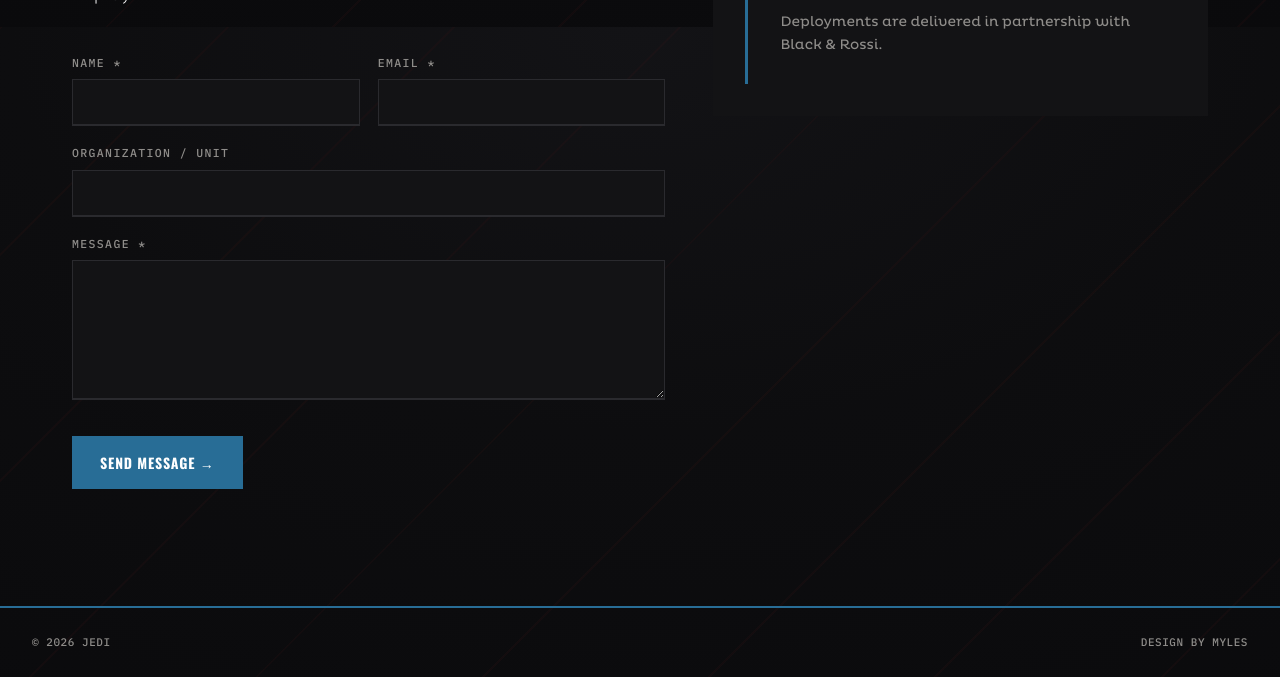
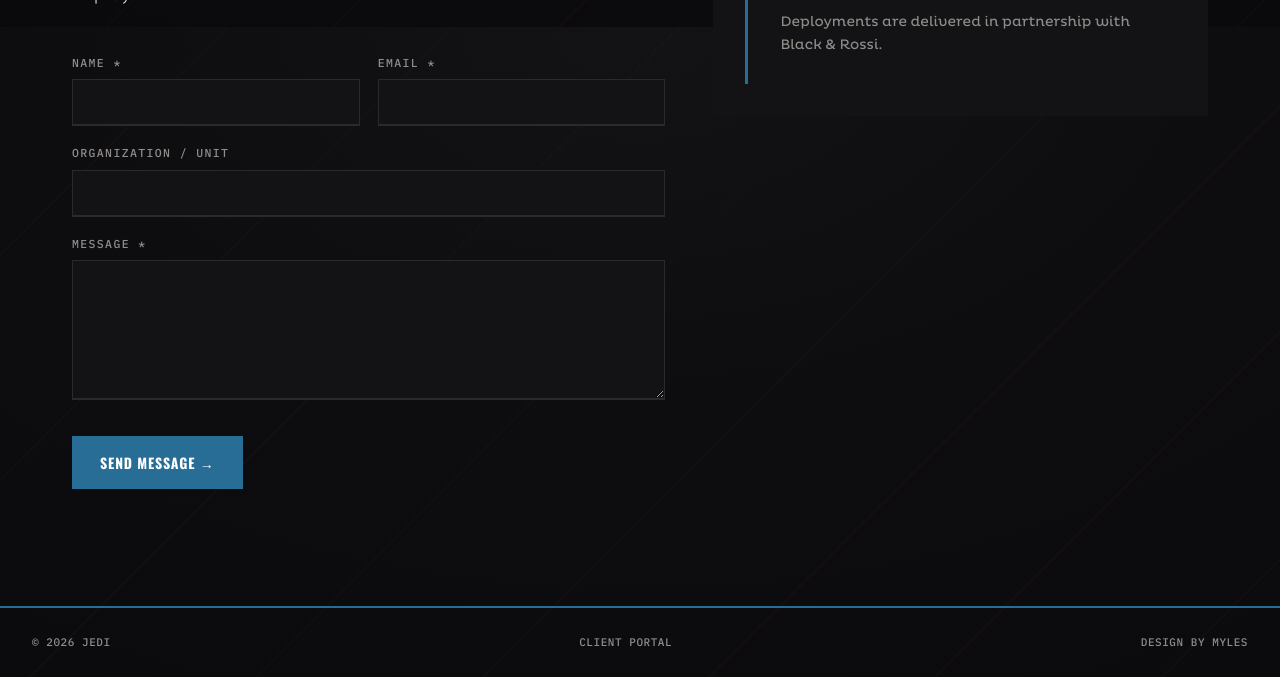
Before and after one commit to LateNightGamingOfficial/teamjedi.net, a website: page contact.html in a window 1280 px wide. Shown: the part 773-1450 px from the top of the page. Drawn offline with nearby package versions, Linux system fonts and the light colour scheme.

```diff
--- a/contact.html
+++ b/contact.html
@@ -141,6 +141,9 @@
 
   <footer>
     <span class="mono" id="copyright-year">© JEDI</span>
+    <div class="footer-links mono">
+      <a href="https://analytics.teamjedi.net/login">Client portal</a>
+    </div>
     <span class="mono">Design by Myles</span>
   </footer>
 
```
Also changed, not shown: about.html (+1 -0 lines), avt26.html (+1 -0 lines), current-projects.html (+1 -0 lines), how.html (+3 -1 lines), index.html (+1 -0 lines), ns26.html (+1 -0 lines), what.html (+1 -0 lines), who.html (+1 -0 lines).
